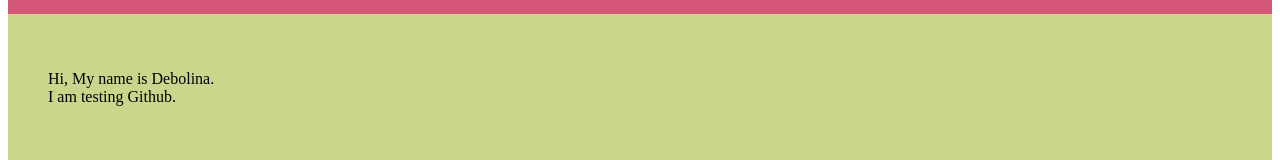
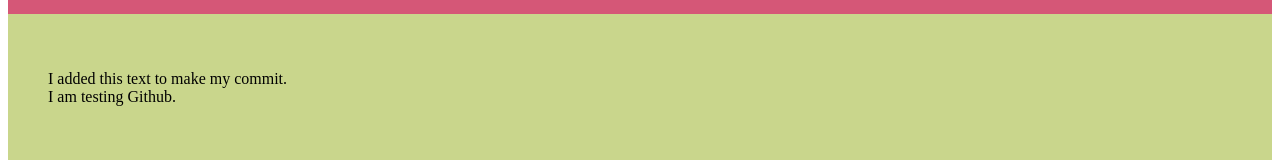
Before and after one commit to diyadebolina/TestFolder, a plain HTML site: page index.html in a window 1280 px wide. Shown: the part 272-432 px from the top of the page. Drawn offline with Linux system fonts and the light colour scheme.

Commit message:
changed row

```diff
--- a/index.html
+++ b/index.html
@@ -20,7 +20,7 @@
     </div>
     <div class="row">
         <div class="col-sm-6 a3">
-            <p>Hi, My name is Debolina. <br>I am testing Github.</p>
+            <p>I added this text to make my commit.<br>I am testing Github.</p>
         </div>
         <div class="col-sm-6 a4">
         <p>Lorem ipsum dolor sit amet consectetur adipisicing elit. Molestias, repellat unde error tempore porro tenetur</p>
```
